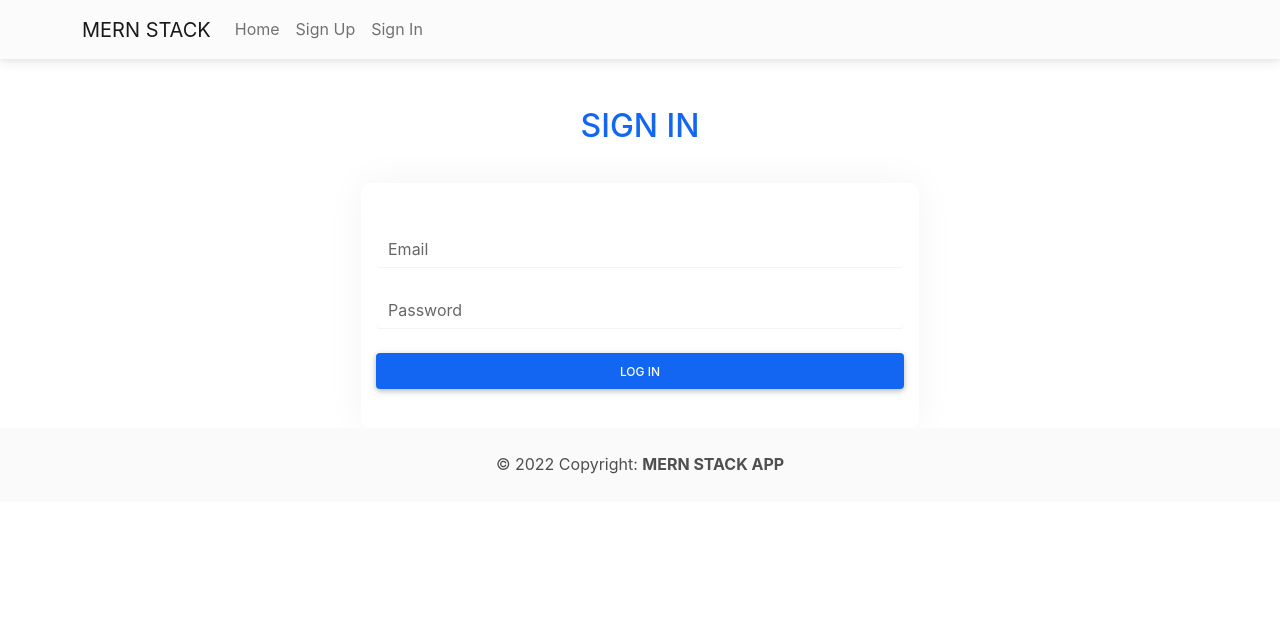
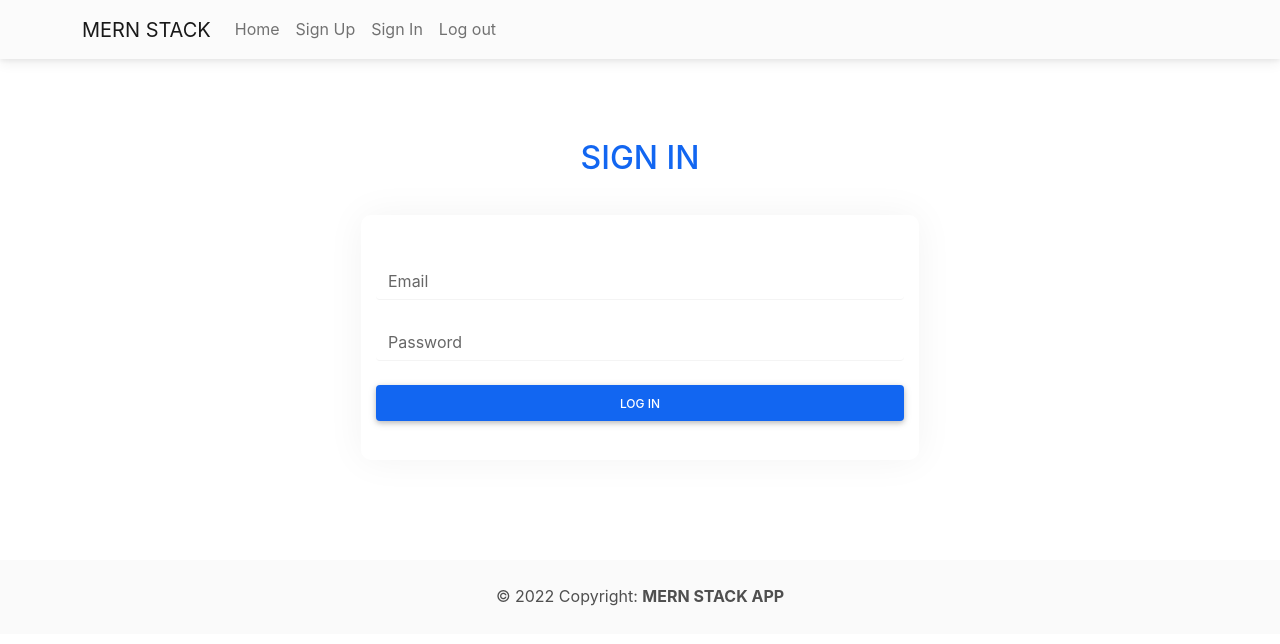
Before and after one commit to emmannweb/mernstackproject, a React (Create React App) app in the folder frontend/: page /signin in a window 1280 px wide. Shown: the top 644 px of the page. Built offline with nearby package versions, Linux system fonts and the light colour scheme.

Commit message:
ADDING HEADER AND FOOTER IN HOME PAGE

```diff
--- a/frontend/src/App.css
+++ b/frontend/src/App.css
@@ -59,6 +59,12 @@
      border-bottom: 1px solid #f4f4f4;
  }
 
+ /* sign in  */
+ .custom_className{
+   padding-top: 80px;
+   padding-bottom: 100px;
+ }
+
 
  /* dashboard styling */
 .dashboard_container {
--- a/frontend/src/component/Header.js
+++ b/frontend/src/component/Header.js
@@ -1,7 +1,27 @@
 import React from 'react'
 import {Link} from 'react-router-dom'
+import axios from 'axios'
+import {toast} from 'react-toastify'
 
-const Header = () => {
+
+
+
+const Header = ({history}) => {
+
+
+    const logOut = () =>{
+        axios.get('/api/logout')
+        .then(result =>{
+            toast.success('Log out successfully');
+            localStorage.removeItem('token');
+            history.push('/');
+        })
+        .catch(error =>{
+            console.log(error);
+        })
+
+    }
+
     return (
         <div>
             <nav className="navbar navbar-expand-lg navbar-light bg-light">
@@ -40,8 +60,11 @@ const Header = () => {
 
                             <li className="nav-item">
                                 <Link className="nav-link" to ="/signin" >Sign In </Link>
-                            </li>
+                           </li>
 
+                            <li className="nav-item">
+                                <Link className="nav-link" to ="" onClick={logOut} >Log out </Link>
+                           </li>
 
 
                         </ul>
--- a/frontend/src/pages/Home.js
+++ b/frontend/src/pages/Home.js
@@ -1,10 +1,14 @@
 import React from 'react'
+import Header from '../component/Header'
+import Footer from '../component/Footer'
 
 const Home = () => {
     return (
-        <div>
+        <>
+            <Header/>
             <h1>Home page </h1>
-        </div>
+            <Footer/>
+        </>
     )
 }
 
--- a/frontend/src/pages/SignIn.js
+++ b/frontend/src/pages/SignIn.js
@@ -52,7 +52,7 @@ const SignIn = ({history}) => {
     return (
         <div>
             <Header/>
-            <div className="container custom_className pt-5">
+            <div className="container custom_className ">
                 <h2 className="signup_title text-center">SIGN IN</h2>
                 <form className=" col-sm-6 offset-3 pt-5 signup_form">
 
```
